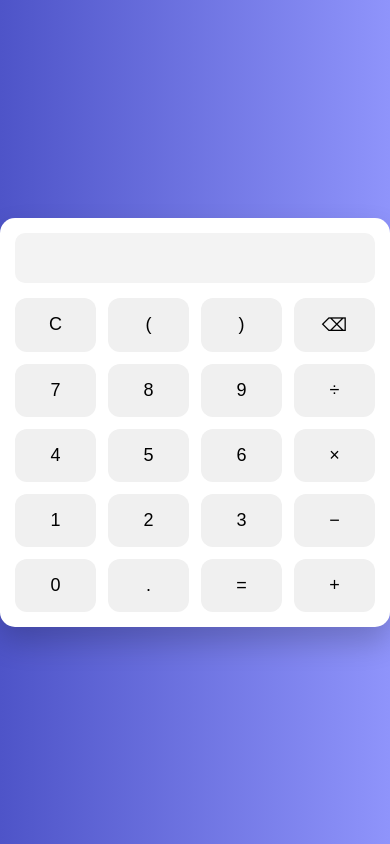
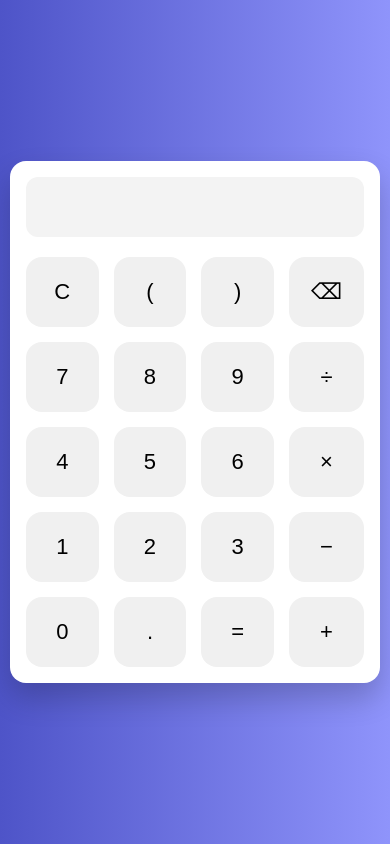
Before and after one commit to yuvrajsinghgit/sakuracalc, a plain HTML site: page index.html in a window 390 px wide. Drawn offline with Linux system fonts and the light colour scheme.

Commit message:
changed ios ui

```diff
--- a/style.css
+++ b/style.css
@@ -12,6 +12,7 @@
     display: flex;
     align-items: center;
     justify-content: center;
+    padding: 20px;
   }
 
   .calculator {
@@ -20,32 +21,32 @@
     border-radius: 20px;
     box-shadow: 0 15px 30px rgba(0, 0, 0, 0.2);
     width: 100%;
-    max-width: 400px;
+    max-width: 420px;
   }
 
   #display {
     width: 100%;
-    height: 60px;
-    font-size: 28px;
-    padding: 10px;
+    height: 70px;
+    font-size: 32px;
+    padding: 12px;
     text-align: right;
     border: none;
-    border-radius: 10px;
-    margin-bottom: 15px;
+    border-radius: 12px;
+    margin-bottom: 20px;
     background: #f3f3f3;
   }
 
   .buttons {
     display: grid;
     grid-template-columns: repeat(4, 1fr);
-    gap: 12px;
+    gap: 15px;
   }
 
   button {
-    padding: 20px;
-    font-size: 20px;
+    padding: 24px;
+    font-size: 24px;
     border: none;
-    border-radius: 12px;
+    border-radius: 16px;
     background-color: #f0f0f0;
     transition: 0.2s ease;
     cursor: pointer;
@@ -56,23 +57,27 @@
   }
 
   button:active {
-    transform: scale(0.95);
+    transform: scale(0.96);
   }
 
-  /* Responsive for very small screens */
-  @media (max-width: 400px) {
+  /* Mobile-specific adjustments */
+  @media (max-width: 430px) {
+    body {
+      padding: 10px;
+    }
+
     .calculator {
-      padding: 15px;
-      border-radius: 15px;
+      padding: 16px;
+      border-radius: 16px;
+    }
+
+    #display {
+      font-size: 28px;
+      height: 60px;
     }
 
     button {
-      padding: 16px;
-      font-size: 18px;
-    }
-
-    #display {
-      font-size: 24px;
-      height: 50px;
+      padding: 22px;
+      font-size: 22px;
     }
   }
```
